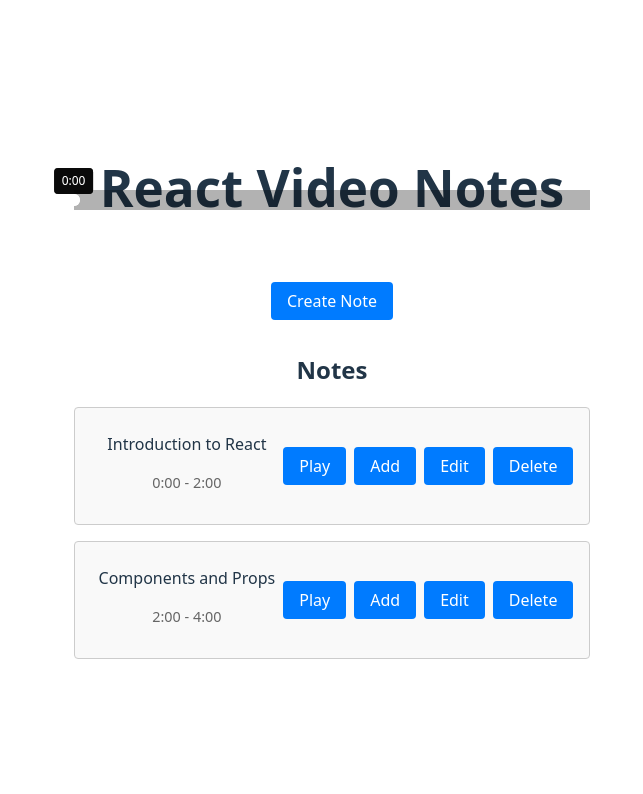
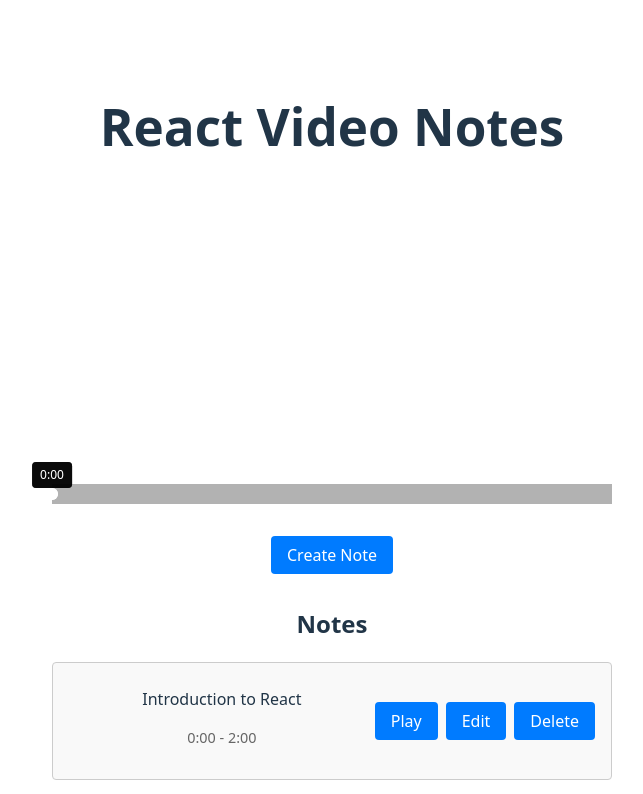
Before and after one commit to shamresh/VideoNotes, a React (Vite) app in the folder video-notes/: page / in a window 1280 px wide. Shown: the top 794 px of the page, without its empty margins (308-951 px from the left). Built offline with nearby package versions, Linux system fonts and the light colour scheme.

Commit message:
Remove add button and fixed TimeSelectionOverlay

```diff
--- a/video-notes/src/components/Note.tsx
+++ b/video-notes/src/components/Note.tsx
@@ -6,12 +6,11 @@ interface NoteProps {
   note: NoteType;
   onEdit: (id: string, content: string) => void;
   onDelete: (id: string) => void;
-  onAdd: (index: number) => void;
   index: number;
   onPlay: (startTime: number, endTime: number) => void;
 }
 
-export function Note({ note, onEdit, onDelete, onAdd, index, onPlay }: NoteProps) {
+export function Note({ note, onEdit, onDelete, index, onPlay }: NoteProps) {
   const [isEditing, setIsEditing] = useState(false);
 
   const formatTime = (seconds: number): string => {
@@ -51,7 +50,6 @@ export function Note({ note, onEdit, onDelete, onAdd, index, onPlay }: NoteProps
       </div>
       <div className="note-actions">
         <button onClick={() => onPlay(note.startTime, note.endTime)}>Play</button>
-        <button onClick={() => onAdd(index)}>Add</button>
         <button onClick={handleEdit}>Edit</button>
         <button onClick={() => onDelete(note.id)}>Delete</button>
       </div>
--- a/video-notes/src/components/TimeSelectionOverlay.tsx
+++ b/video-notes/src/components/TimeSelectionOverlay.tsx
@@ -72,12 +72,15 @@ export function TimeSelectionOverlay({ videoDuration, onTimeChange, startTime, e
       onMouseMove={handleMouseMove}
       style={{
         position: 'absolute',
-        bottom: '40px',
+        width: '100%',
         left: 0,
         right: 0,
+        top: 0,
         height: '20px',
         backgroundColor: 'rgba(0, 0, 0, 0.3)',
         cursor: 'pointer',
+        pointerEvents: 'auto',
+        boxSizing: 'border-box',
       }}
     >
       <div
--- a/video-notes/src/components/VideoPlayer.tsx
+++ b/video-notes/src/components/VideoPlayer.tsx
@@ -82,8 +82,10 @@ export function VideoPlayer({ videoId, onDurationChange, onTimeChange, videoDura
   };
 
   return (
-    <div className="video-container" style={{ position: 'relative' }}>
-      <div ref={containerRef}></div>
+    <div className="video-container" style={{ position: 'relative', display: 'flex', justifyContent: 'center' }}>
+      <div style={{ position: 'relative', width: 560, height: 315 }}>
+        {/* Overlay at the bottom, full width, 20px height */}
+        <div style={{ position: 'absolute', left: 0, bottom: 0, width: 560, height: '20px', zIndex: 2, pointerEvents: 'none' }}>
           <TimeSelectionOverlay
             videoDuration={videoDuration}
             onTimeChange={handleTimeChange}
@@ -91,5 +93,8 @@ export function VideoPlayer({ videoId, onDurationChange, onTimeChange, videoDura
             endTime={selectedEndTime}
           />
         </div>
+        <div ref={containerRef}></div>
+      </div>
+    </div>
   );
 }
```
Lines whose indentation alone changed are shown as unchanged.
